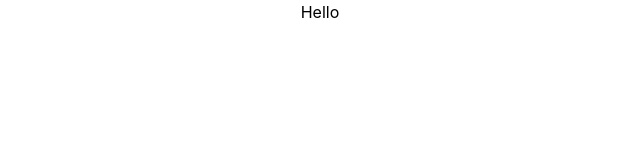
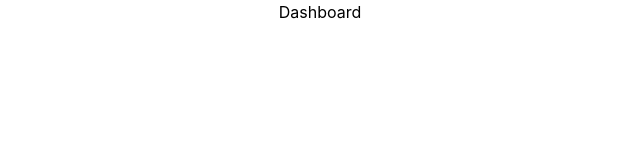
Before and after one commit to turkaytunc/fastagram-frontend, a React (Create React App) app: page / in a window 1280 px wide. Shown: the top 160 px of the page, without its empty margins (320-960 px from the left). Built offline with nearby package versions, Linux system fonts and the light colour scheme.

Commit message:
update: routes, add 404 page for unhandled routes

```diff
--- a/src/App.tsx
+++ b/src/App.tsx
@@ -1,19 +1,22 @@
 import { lazy, Suspense } from 'react';
 import { BrowserRouter, Route, Switch } from 'react-router-dom';
 import './app.scss';
+import Dashboard from './routes/dashboard/Dashboard';
 
 const Login = lazy(() => import('src/routes/login/Login'));
 const Register = lazy(() => import('src/routes/register/Register'));
 
 function App() {
   return (
-    <BrowserRouter basename="fastagram">
-      <Suspense fallback={<div>Loading...</div>}>
+    <BrowserRouter basename="/fastagram">
+      <Suspense fallback={<div className="text-center">Loading...</div>}>
         <div className="app-container">
-          Hello
           <Switch>
+            <Route exact path="/" component={Dashboard} />
             <Route exact path="/login" component={Login} />
             <Route exact path="/register" component={Register} />
+            <Route exact path="/profile/:id" component={() => <div>profile</div>} />
+            <Route path="*" component={() => <div>404</div>} />
           </Switch>
         </div>
       </Suspense>
--- /dev/null
+++ b/src/routes/dashboard/Dashboard.tsx
@@ -0,0 +1,7 @@
+import React from 'react';
+
+const Dashboard = () => {
+  return <div>Dashboard</div>;
+};
+
+export default Dashboard;
```
